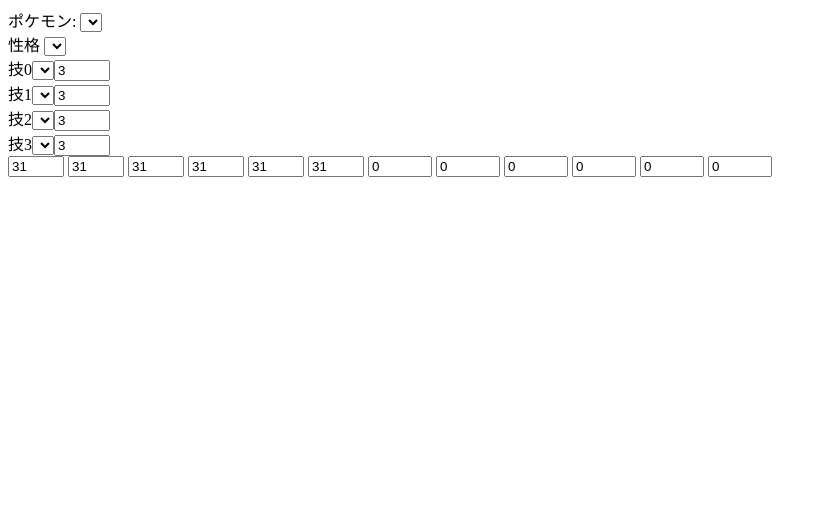
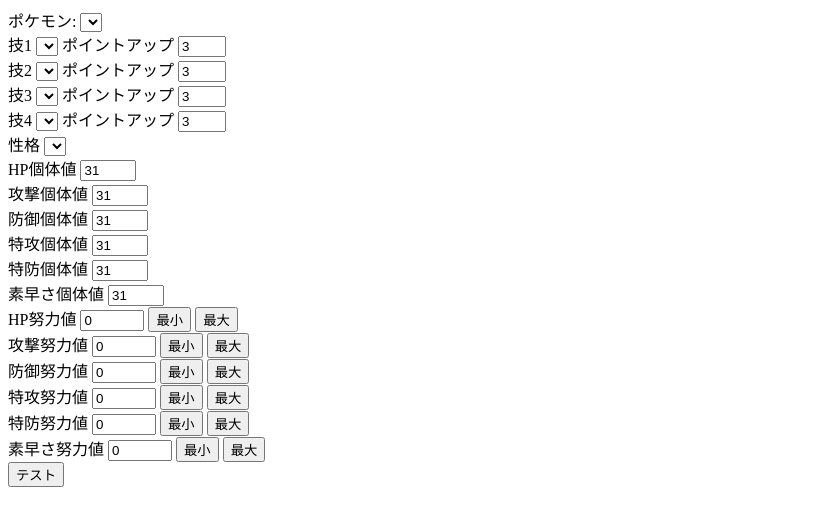
Before and after one commit to sw965/rosa, a plain HTML site: page breed_pokemon.html in a window 1280 px wide. Shown: the whole page, without its empty margins (0-827 px from the left). Drawn offline with Linux system fonts and the light colour scheme; no server answers.

Commit message:
機能の追加

```diff
--- a/breed_pokemon.html
+++ b/breed_pokemon.html
@@ -6,30 +6,111 @@
     <title>Document</title>
     <link rel="stylesheet" href="css/style.css">
     <script src="js/breed_pokemon.js"></script>
+
 </head>
 <body>
     <label for="pokemon-select">ポケモン:</label>
     <select id="pokemon-select"></select>
     <br>
 
+    <div id="move1-div">
+        <label for="move1-select">技1</label>
+        <select id="move1-select"></select>
+        <label for="move1-point-up-input">ポイントアップ</label>
+        <input type="number" id="move1-point-up-input">
+    </div>
+
+    <div id="move2-div">
+        <label for="move2-select">技2</label>
+        <select id="move2-select"></select>
+        <label for="move2-point-up-input">ポイントアップ</label>
+        <input type="number" id="move2-point-up-input">
+    </div>
+
+    <div id="move3-div">
+        <label for="move3-select">技3</label>
+        <select id="move3-select"></select>
+        <label for="move3-point-up-input">ポイントアップ</label>
+        <input type="number" id="move3-point-up-input">
+    </div>
+
+    <div id="move4-div">
+        <label for="move4-select">技4</label>
+        <select id="move4-select"></select>
+        <label for="move4-point-up-input">ポイントアップ</label>
+        <input type="number" id="move4-point-up-input">
+    </div>
+
     <label for="nature-select">性格</label>
     <select id="nature-select"></select>
     <br>
 
-    <div id="move-container"></div>
+    <label for="hp-iv-input">HP個体値</label>
+    <input id="hp-iv-input" type="number">
+    <br>
 
-    <input type="number" id="hp-iv" min="-1" max="31" step="1" value="31">
-    <input type="number" id="atk-iv" min="-1" max="31" step="1" value="31">
-    <input type="number" id="def-iv" min="-1" max="31" step="1" value="31">
-    <input type="number" id="sp-atk-iv" min="-1" max="31" step="1" value="31">
-    <input type="number" id="sp-def-iv" min="-1" max="31" step="1" value="31">
-    <input type="number" id="speed-iv" min="-1" max="31" step="1" value="31">
+    <label for="atk-iv-input">攻撃個体値</label>
+    <input id="atk-iv-input" type="number">
+    <br>
 
-    <input type="number" id="hp-ev" min="-1" max="252" step="1" value="0">
-    <input type="number" id="atk-ev" min="-1" max="252" step="1" value="0">
-    <input type="number" id="def-ev" min="-1" max="252" step="1" value="0">
-    <input type="number" id="sp-atk-ev" min="-1" max="252" step="1" value="0">
-    <input type="number" id="sp-def-ev" min="-1" max="252" step="1" value="0">
-    <input type="number" id="speed-ev" min="-1" max="252" step="1" value="0">
+    <label for="def-iv-input">防御個体値</label>
+    <input id="def-iv-input" type="number">
+    <br>
+
+    <label for="sp-atk-iv-input">特攻個体値</label>
+    <input id="sp-atk-iv-input" type="number">
+    <br>
+
+    <label for="sp-def-iv-input">特防個体値</label>
+    <input id="sp-def-iv-input" type="number">
+    <br>
+
+    <label for="speed-iv-input">素早さ個体値</label>
+    <input id="speed-iv-input" type="number">
+    <br>
+
+    <div id="hp-ev-div">
+        <label for="hp-ev-input">HP努力値</label>
+        <input id="hp-ev-input" type="number">
+        <button id="min-hp-ev-button">最小</button>
+        <button id="max-hp-ev-button">最大</button>
+    </div>
+
+    <div id="atk-ev-div">
+        <label for="atk-ev-input">攻撃努力値</label>
+        <input id="atk-ev-input" type="number">
+        <button id="min-atk-ev-button">最小</button>
+        <button id="max-atk-ev-button">最大</button>
+    </div>
+
+    <div id="def-ev-div">
+        <label for="def-ev-input">防御努力値</label>
+        <input id="def-ev-input" type="number">
+        <button id="min-def-ev-button">最小</button>
+        <button id="max-def-ev-button">最大</button>
+    </div>
+
+    <div id="sp-atk-ev-div"">
+        <label for="sp-atk-ev-input">特攻努力値</label>
+        <input id="sp-atk-ev-input" type="number">
+        <button id="min-sp-atk-ev-button">最小</button>
+        <button id="max-sp-atk-ev-button">最大</button>
+    </div>
+
+    <div id="sp-def-ev-div">
+        <label for="sp-def-ev-input">特防努力値</label>
+        <input id="sp-def-ev-input" type="number">
+        <button id="min-sp-def-ev-button">最小</button>
+        <button id="max-sp-def-ev-button">最大</button>
+    </div>
+
+    <div id="speed-ev-div">
+        <label for="speed-ev-input">素早さ努力値</label>
+        <input id="speed-ev-input" type="number">
+        <button id="min-speed-ev-button">最小</button>
+        <button id="max-speed-ev-button">最大</button>
+    </div>
+
+    <button id="test-button">テスト</button>
 </body>
 </html>
--- a/js/breed_pokemon.js
+++ b/js/breed_pokemon.js
@@ -1,159 +1,212 @@
-document.addEventListener("DOMContentLoaded", (event) => {
+var POKEDEX;
+
 const MAX_MOVESET_NUM = 4;
-    const MOVE_SELECT_IDS = [];
 
-    const moveContainer = document.getElementById("move-container")
+const MOVE_SELECT_IDS = [
+    "move1-select",
+    "move2-select",
+    "move3-select",
+    "move4-select",
+]
 
-    for (let i=0; i < MAX_MOVESET_NUM; i++) {
-        const moveSelectId = "move" + i + "-select";
-        MOVE_SELECT_IDS.push(moveSelectId);
-
-        const moveLebel = document.createElement("label");
-        moveLebel.for = moveSelectId
-        moveLebel.innerText = "技" + i;
-
-        const moveSelect = document.createElement("select");
-        moveSelect.id = moveSelectId
-
-        pointUpInputId = "point-up" + i + "-input";
-        const pointUpInput = document.createElement('input');
-        pointUpInput.type = "number";
-        pointUpInput.id = pointUpInputId;
-        pointUpInput.min = "-1";
-        pointUpInput.max = "3";
-        pointUpInput.step = "1";
-        pointUpInput.value = "3";
-
-        moveContainer.appendChild(moveLebel);
-        moveContainer.appendChild(moveSelect);
-        moveContainer.appendChild(pointUpInput);
-        moveContainer.appendChild(document.createElement("br"));
+function getMoveSelects() {
+    return MOVE_SELECT_IDS.map(moveSelectId => {
+        return document.getElementById(moveSelectId);
+    });
 }
 
-    const baseURL = "http://localhost:8080/dawn/";
+function switchLearnset(pokeName, moveSelects) {
+    moveSelects.map(moveSelect => {
+        console.log(typeof moveSelect.options)
+        options = Array.from(moveSelect.options)
+        options.map(option => {
+            moveSelect.removeChild(option);
+        });
+    });
 
-    function makeFullURL(dataType) {
-        return baseURL + `?data_type=${encodeURIComponent(dataType)}`;
+    const learnset = POKEDEX[pokeName].Learnset;
+    const firstMoveName = learnset[0];
+    const learnsets = [...Array(MAX_MOVESET_NUM).keys()].map(i => {
+        if (i == 0) {
+            return learnset;
+        } else {
+            let result = learnset.filter(moveName => {
+                return moveName !== firstMoveName;
+            });
+            result.unshift("なし");
+            return result;
         }
+    });
 
-    fetch(makeFullURL("all_poke_names"))
-        .then((response) => {
-            return response.json();
-        })
-        .then((json) => {
-            const ALL_POKE_NAMES = Array.from(JSON.parse(JSON.stringify(json)));
-            const pokemonSelect = document.getElementById("pokemon-select");
-
-            ALL_POKE_NAMES.map((pokeName) => {
-                const option = document.createElement("option");
-                option.innerText = pokeName;
-                option.value = pokeName;
-                pokemonSelect.appendChild(option);
-            });
-            return ALL_POKE_NAMES;
-        })
-        .then((allPokeNames) => {
-            const pokeName = allPokeNames[0];
-            const promise =
-                fetch(makeFullURL("pokedex"))
-                    .then((response) => {
-                        return response.json();
-                    })
-                    .then((json) => {
-                        return handlePokemonSelect(json, pokeName);
-                    })
-            return promise
-        })
-
-    fetch(makeFullURL("all_natures"))
-        .then((response) => {
-            return response.json();
-        })
-        .then((json) => {
-            const ALL_NATURES = Array.from(JSON.parse(JSON.stringify(json)));
-            const natureSelect = document.getElementById("nature-select");
-            ALL_NATURES.map((nature, i) => {
-                let option = document.createElement("option");
-                option.innerText = nature;
-                option.value = nature;
-                natureSelect.appendChild(option);
-            });
-        })
-
-    function handlePokemonSelect(responseJSON, pokeName) {
-        return new Promise((resolve) => {
-            const POKEDEX = JSON.parse(JSON.stringify(responseJSON));
-            const LEARNSET = POKEDEX[pokeName].Learnset;
-            MOVE_SELECT_IDS.map((moveSelectId, i) => {
-                const moveSelect = document.getElementById(moveSelectId);
-                while (moveSelect.firstChild) {
-                    moveSelect.removeChild(moveSelect.firstChild);
-                }
-
-                if (i != 0) {
-                    const option = document.createElement("option");
-                    option.innerText = "なし";
-                    option.value = "なし";
-                    moveSelect.prepend(option);
-                }
-
-                LEARNSET.map((moveName) => {
+    learnsets.map((learnset, i) => {
+        const moveSelect = moveSelects[i];
+        learnset.map(moveName => {
             const option = document.createElement("option");
             option.innerText = moveName;
             option.value = moveName;
             moveSelect.appendChild(option);
         });
     });
+}
+
+function updateMoveSelects() {
+    const moveSelects = MOVE_SELECT_IDS.map(moveSelectId => {
+        return document.getElementById(moveSelectId);
+    });
+
+    const values = moveSelects.map(moveSelect => {
+        return moveSelect.value;
+    });
+}
+
+const MIN_POINT_UP = 0;
+const MAX_POINT_UP = 3;
+const POINT_UP_INPUT_IDS = [
+    "move1-point-up-input",
+    "move2-point-up-input",
+    "move3-point-up-input",
+    "move4-point-up-input",
+];
+
+const MIN_IV = 0;
+const MAX_IV = 31;
+const IV_INPUT_IDS = [
+    "hp-iv-input", "atk-iv-input", "def-iv-input",
+    "sp-atk-iv-input", "sp-def-iv-input", "speed-iv-input",
+];
+
+const MIN_EV = 0;
+const MAX_EV = 252;
+
+document.addEventListener("DOMContentLoaded", (event) => {
+    const baseURL = "http://localhost:8080/dawn/";
+    function makeFullURL(dataType) {
+        return baseURL + `?data_type=${encodeURIComponent(dataType)}`;
+    }
+
+    const POKEMON_SELECT = document.getElementById("pokemon-select");
+
+    let ALL_POKE_NAMES
+    const allPokeNamesPromise =
+        fetch(makeFullURL("all_poke_names"))
+            .then(response => {
+                return response.json();
+            })
+            .then(json => {
+                return new Promise(resolve => {
+                    ALL_POKE_NAMES = Array.from(JSON.parse(JSON.stringify(json)));
                     resolve();
                 })
-    }
+            })
+            .catch(err => {
+                console.error(err);
+            });
 
-    function handleMoveSelect() {
-        const MOVE_NAMES = MOVE_SELECT_IDS.map((moveSelectId) => {
-            const moveSelect = document.getElementById(moveSelectId)
-            return moveSelect.value
+    const pokedexPromise =
+        fetch(makeFullURL("pokedex"))
+            .then(response => {
+                return response.json();
+            })
+            .then(json => {
+                return new Promise(resolve => {
+                    POKEDEX = JSON.parse(JSON.stringify(json));
+                    resolve();
+                })
+            })
+            .catch(err => {
+                console.error(err);
+            });
+
+    POINT_UP_INPUT_IDS.map(pointUpInputId => {
+        const pointUpInput = document.getElementById(pointUpInputId);
+        pointUpInput.min = MIN_POINT_UP;
+        pointUpInput.max = MAX_POINT_UP;
+        pointUpInput.value = MAX_POINT_UP;
+        pointUpInput.step = 1;
     })
 
-        while (this.firstChild) {
-            this.removeChild(this.firstChild);
-        }
-
-        fetch(makeFullURL("pokedex"))
-            .then((response) => {
+    const NATURE_SELECT = document.getElementById("nature-select");
+    let ALL_NATURES
+    const allNaturesPromise =
+        fetch(makeFullURL("all_natures"))
+            .then(response => {
                 return response.json();
             })
-            .then((json) => {
-                const POKEDEX = JSON.parse(JSON.stringify(json));
-                const POKE_NAME = document.getElementById("pokemon-select")
-                const LEARNSET = POKEDEX[POKE_NAME].Learnset
-                MOVE_NAMES.map((moveName, i) => {
-                    const uniqueLearnset = LEARNSET.filter((moveName) => {
-                        return moveName == "なし" || !MOVE_NAMES.includes(moveName)
-                    });
-
-                    uniqueLearnset.map((moveName) => {
-                        const option = document.createElement("option");
-                        option.innerText = moveName;
-                        option.innerHTML = moveName;
-                        this.appendChild(option);
-                    });
-                })
-            })
-    }
-
-    const pokemonSelect = document.getElementById("pokemon-select");
-    pokemonSelect.addEventListener("change", function() {
-        fetch(makeFullURL("pokedex"))
-            .then((response) => {
-                return response.json();
-            })
-            .then((json) => {
-                return updateMoveSelect(json, this.value)
+            .then(json => {
+                return new Promise(resolve => {
+                    ALL_NATURES = Array.from(JSON.parse(JSON.stringify(json)));
+                    resolve();
                 })
             });
 
-    MOVE_SELECT_IDS.map((moveSelectId) => {
-        const moveSelect = document.getElementById(moveSelectId);
-        moveSelect.addEventListener("change", handleMoveSelect)
-    })
+    Promise.all([pokedexPromise, allPokeNamesPromise, allNaturesPromise])
+        .then(() => {
+            console.log(POKEDEX);
+            console.log(ALL_POKE_NAMES);
+            console.log(ALL_NATURES);
+            ALL_POKE_NAMES.map(pokeName => {
+                option = document.createElement("option");
+                option.innerText = pokeName;
+                option.value = pokeName;
+                POKEMON_SELECT.appendChild(option);
             });
+
+            const moveSelects = getMoveSelects();
+            switchLearnset(ALL_POKE_NAMES[0], moveSelects);
+
+            ALL_NATURES.map(nature => {
+                option = document.createElement("option");
+                option.innerText = nature;
+                option.value = nature;
+                NATURE_SELECT.appendChild(option);
+            });
+        });
+
+    IV_INPUT_IDS.map(ivInputId => {
+        const ivInput = document.getElementById(ivInputId);
+        ivInput.min = MIN_IV;
+        ivInput.max = MAX_IV;
+        ivInput.value = MAX_IV;
+        ivInput.step = 1;
+
+        ivInput.addEventListener("keydown", function(event) {
+            const key = event.key;
+            if (key === "ArrowUp" || key === "ArrowDown" || key === "Tab") {
+                return;
+            } else {
+                event.preventDefault();
+            }
+        });
+    });
+
+    ["hp", "atk", "def", "sp-atk", "sp-def", "speed"].map(stat => {
+        const ev = stat + "-ev"
+        const evInputId = ev + "-input";
+        const evInput = document.getElementById(evInputId);
+        evInput.min = MIN_EV;
+        evInput.max = MAX_EV;
+        evInput.value = MIN_EV;
+        evInput.step = 4;
+
+        evInput.addEventListener("keydown", function(event) {
+            const key = event.key;
+            if (key === "ArrowUp" || key === "ArrowDown" || key === "Tab") {
+                return;
+            } else {
+                event.preventDefault();
+            }
+        });
+
+        const minEVButtonId = "min-" + ev + "-button";
+        const minEVButton = document.getElementById(minEVButtonId);
+        minEVButton.addEventListener("click", function() {
+            evInput.value = MIN_EV;
+        });
+
+        const maxEVButtonId = "max-" + ev + "-button";
+        const maxEVButton = document.getElementById(maxEVButtonId);
+        maxEVButton.addEventListener("click", function() {
+            evInput.value = MAX_EV;
+        });
+    });
+});
```
Lines whose indentation alone changed are shown as unchanged.
